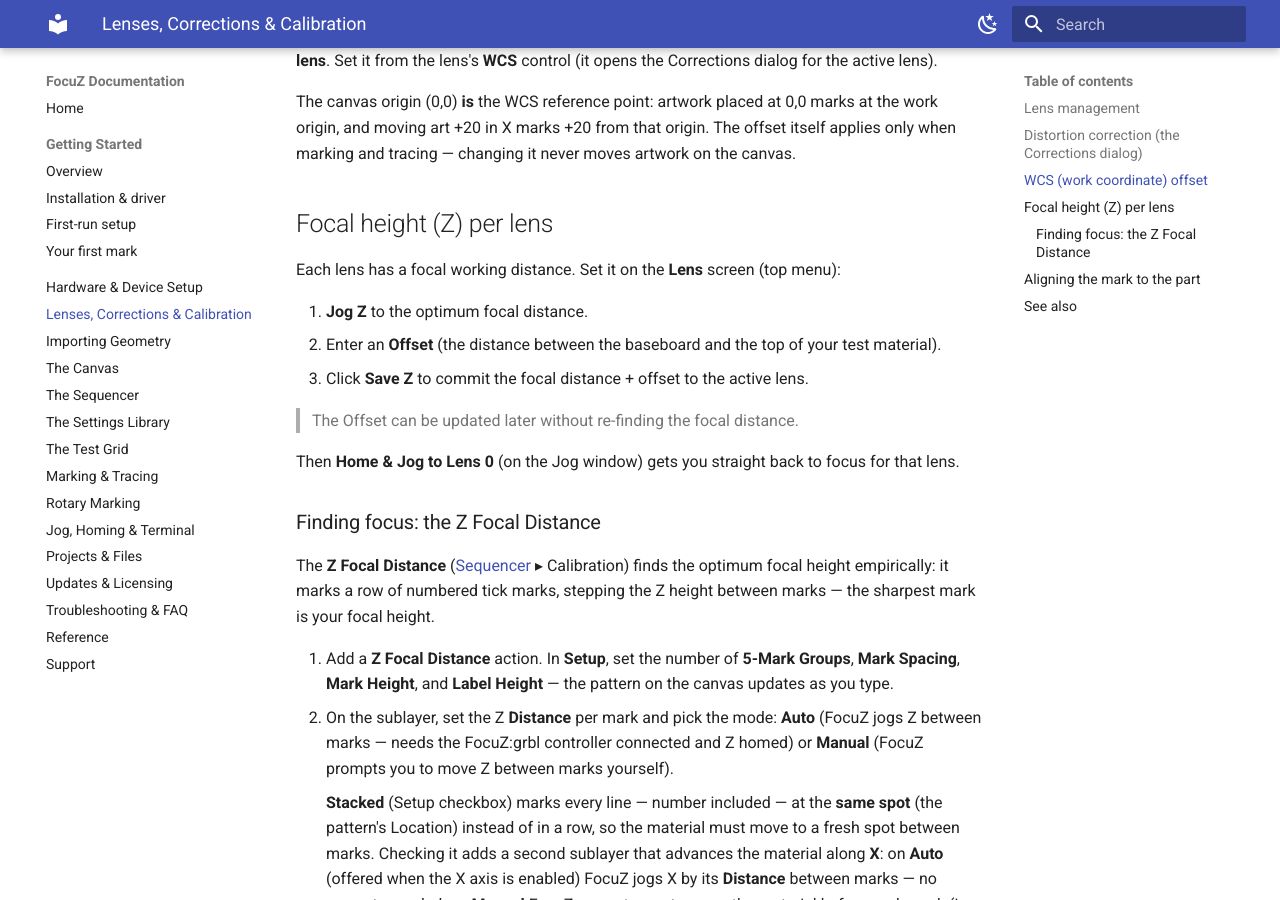
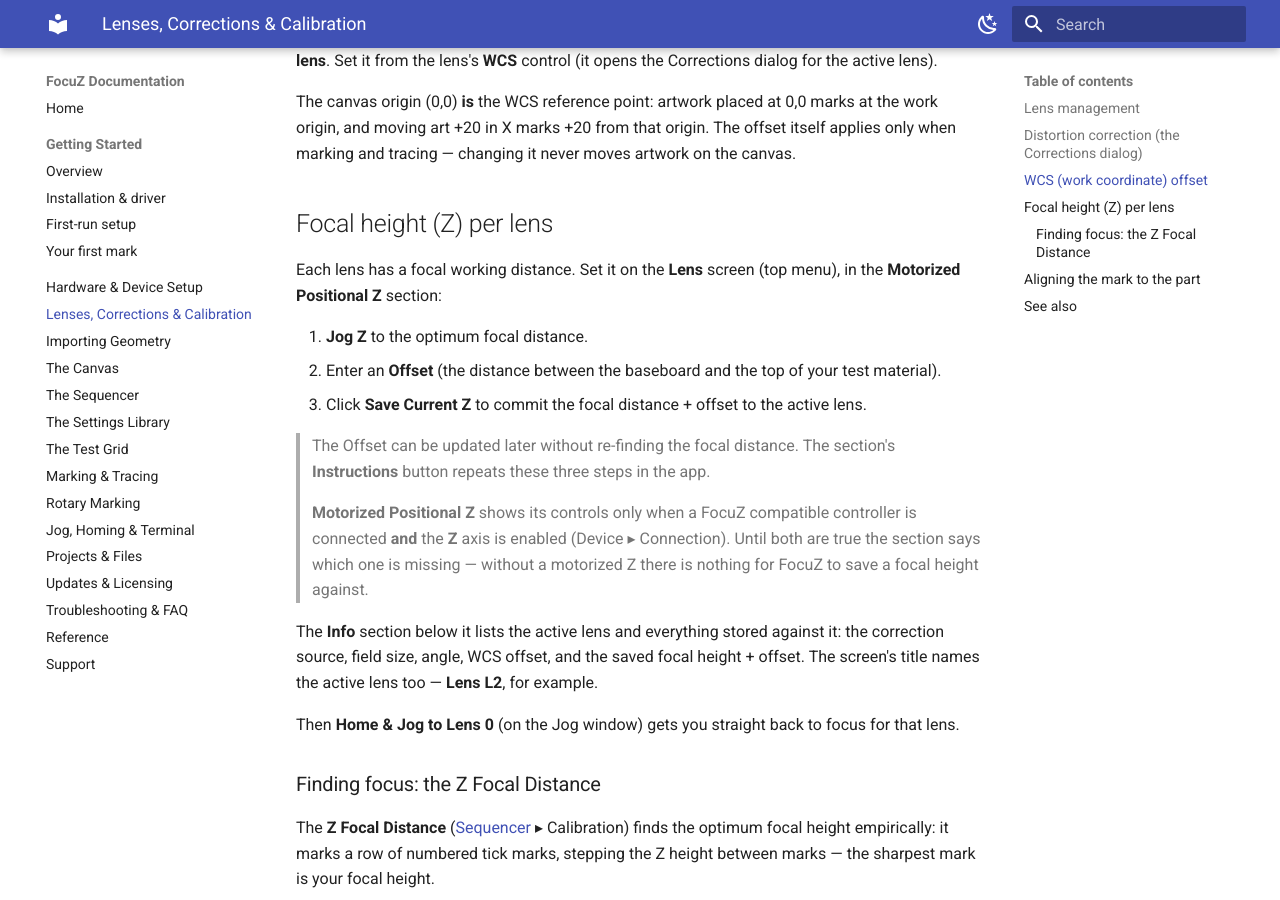
Before and after one commit to Lokahi-Shop/focuz-docs, an MkDocs documentation site: the page built from docs/lenses-corrections.md, in a window 1280 px wide and 900 px high, scrolled down 1162 px. Built offline with MkDocs 1.6.1 and Material for MkDocs 9.7.7, drawn with Linux system fonts in a browser that asks for light colours.

Commit message:
docs: Lens screen split into Motorized Positional Z + Info sections
The focal-height controls now live in a "Motorized Positional Z" section that
appears only with a compatible controller connected and Z enabled; the read-only
lens detail moved into an "Info" section that leads with the active lens, which
the screen title now names as well.

Co-Authored-By: Claude Opus 5 (1M context) <noreply@anthropic.com>

```diff
--- a/docs/lenses-corrections.md
+++ b/docs/lenses-corrections.md
@@ -62,13 +62,23 @@ tracing — changing it never moves artwork on the canvas.
 
 ## Focal height (Z) per lens
 
-Each lens has a focal working distance. Set it on the **Lens** screen (top menu):
+Each lens has a focal working distance. Set it on the **Lens** screen (top menu), in the
+**Motorized Positional Z** section:
 
 1. **Jog Z** to the optimum focal distance.
 2. Enter an **Offset** (the distance between the baseboard and the top of your test material).
-3. Click **Save Z** to commit the focal distance + offset to the active lens.
+3. Click **Save Current Z** to commit the focal distance + offset to the active lens.
 
-> The Offset can be updated later without re-finding the focal distance.
+> The Offset can be updated later without re-finding the focal distance. The section's
+> **Instructions** button repeats these three steps in the app.
+
+> **Motorized Positional Z** shows its controls only when a FocuZ compatible controller is connected
+> **and** the **Z** axis is enabled (Device ▸ Connection). Until both are true the section says which
+> one is missing — without a motorized Z there is nothing for FocuZ to save a focal height against.
+
+The **Info** section below it lists the active lens and everything stored against it: the correction
+source, field size, angle, WCS offset, and the saved focal height + offset. The screen's title names
+the active lens too — **Lens L2**, for example.
 
 Then **Home & Jog to Lens 0** (on the Jog window) gets you straight back to focus for that lens.
 
```
